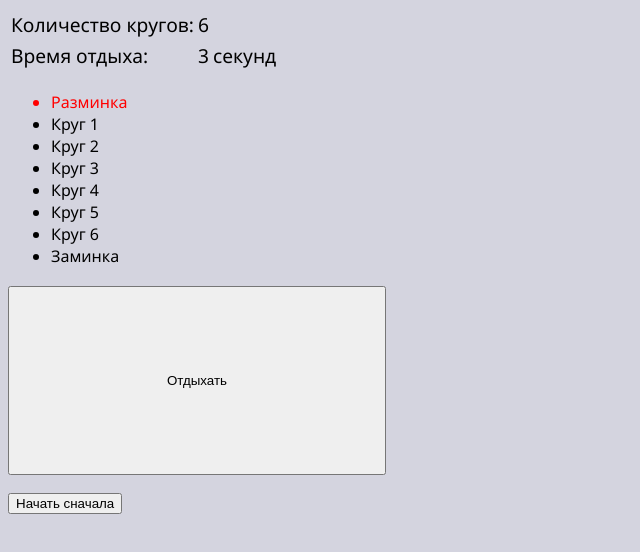
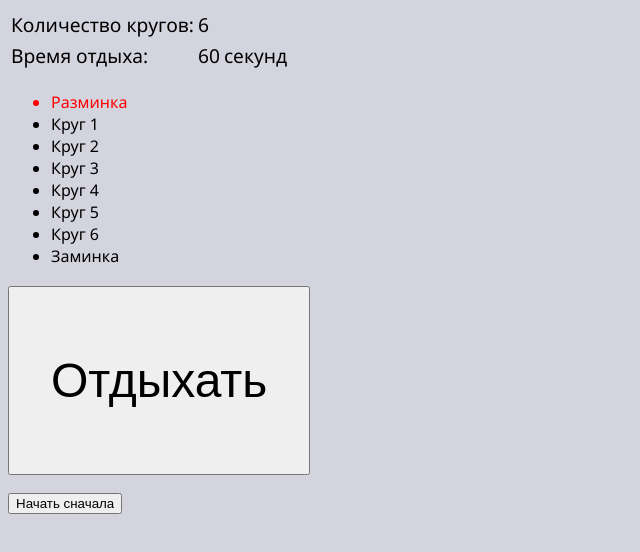
Before and after one commit to evg-zlg/evg-zlg.github.io, a plain HTML site: page timer.html in a window 1280 px wide. Both pictures are taken after a click on the button "Начать тренировку". Shown: the whole page, without its empty margins (0-640 px from the left). Drawn offline with Linux system fonts and the light colour scheme.

Commit message:
Add files via upload

```diff
--- a/timer.html
+++ b/timer.html
@@ -17,7 +17,7 @@
             </tr>
             <tr>
                 <td>Время отдыха:
-                <td id='timer'>3
+                <td id='timer'>60
                 <td> секунд
             </tr>
         </table>
--- a/timer.js
+++ b/timer.js
@@ -52,7 +52,7 @@ function runWorkout() {
             document.getElementById('run').className = 'restart'
             document.getElementById('run').textContent = 'Начать сначала'
             document.getElementById('stop').style = 'visibility: visible;' +
-                'width: 100mm; height: 50mm'
+                'width: 80mm; height: 50mm; font-size: 300%;'
             printCircles(circles);
             step = 0;
             step = nextStep(step);
@@ -93,7 +93,7 @@ function runWorkout() {
                     }
                     if ((timer >0)&&(stateStop)) {
                         timer --
-                        document.getElementById('timer').textContent = timer
+                        document.getElementById('stop').textContent = timer
                     } else if ((timer === 0 )&&((count+2) !== 0)) {
                         step = nextStep(step)
                         clearInterval(myInterval);
```
